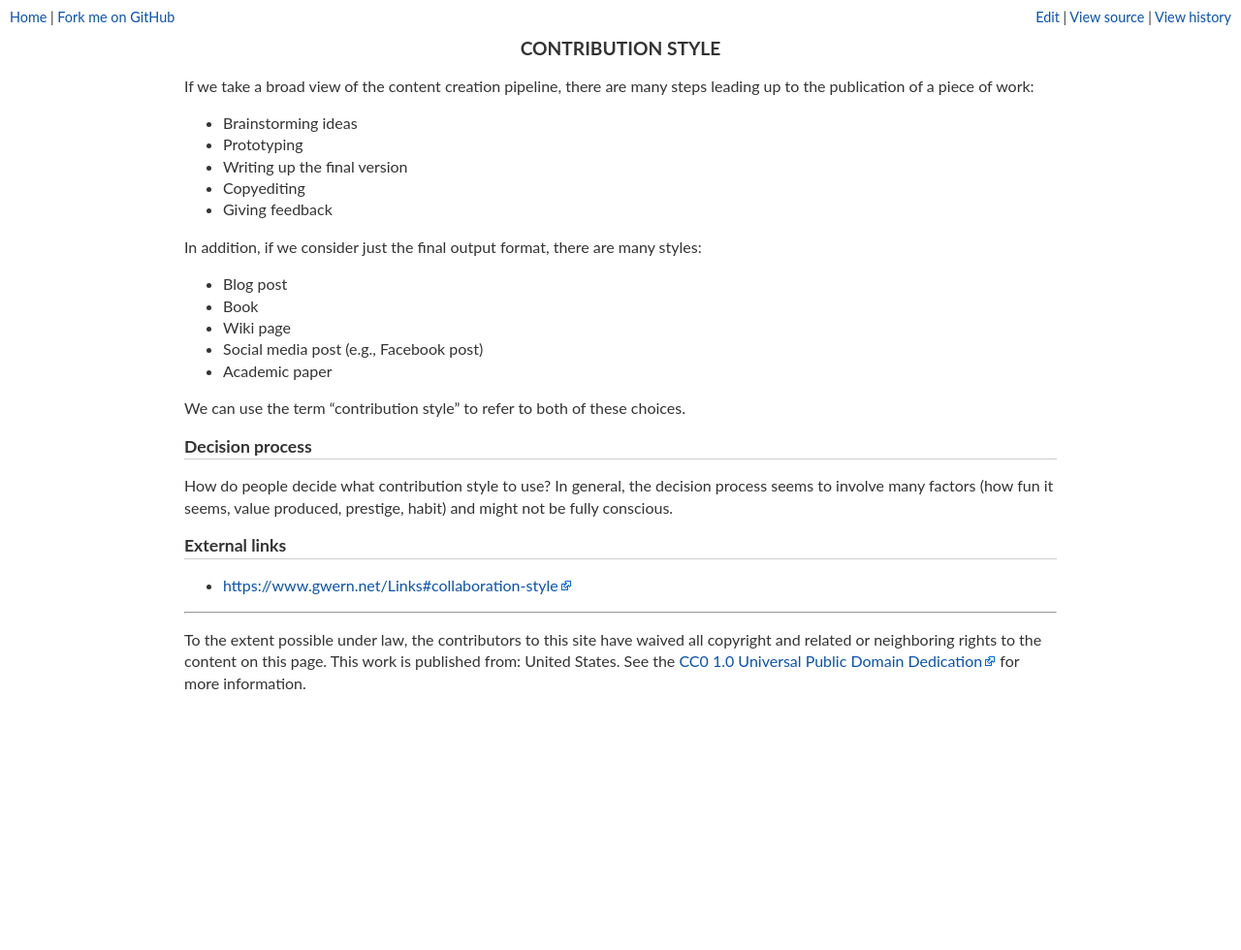
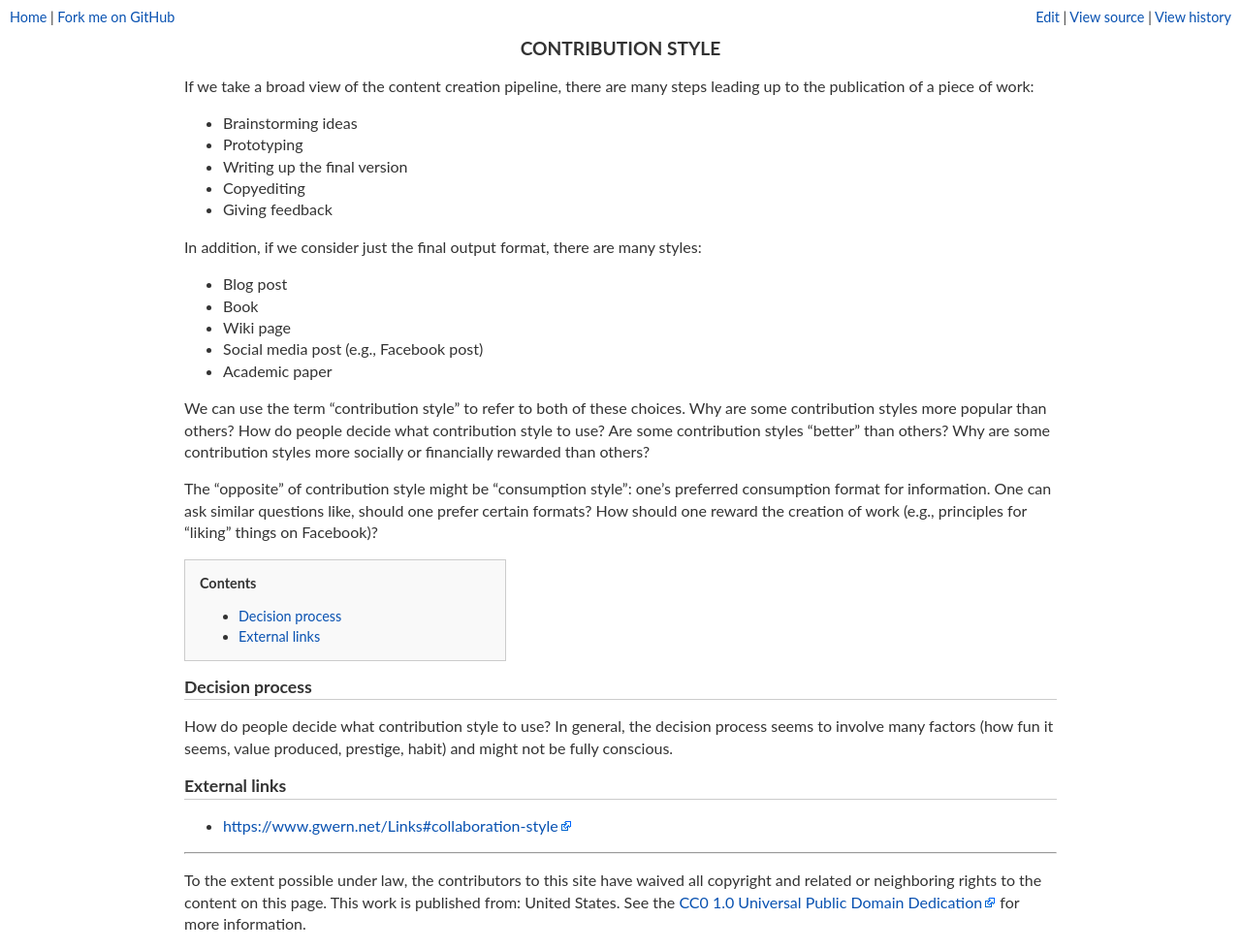
Before and after one commit to riceissa/contentcreation, a Jekyll site: the page built from contribution-style.md, in a window 1280 px wide. Shown: the whole page at 97% size. Built offline with Jekyll 4.4.1, drawn with Linux system fonts in a browser that asks for light colours; before the commit the page ends 900 px from its top, so only the background shows below that.

Commit message:
add more

```diff
--- a/contribution-style.md
+++ b/contribution-style.md
@@ -21,7 +21,18 @@ many styles:
 - Academic paper
 
 We can use the term "contribution style" to refer to both of these
-choices.
+choices. Why are some contribution styles more popular than others?
+How do people decide what contribution style to use? Are some
+contribution styles "better" than others? Why are some contribution
+styles more socially or financially rewarded than others?
+
+The "opposite" of contribution style might be "consumption style":
+one's preferred consumption format for information. One can ask
+similar questions like, should one prefer certain formats? How should
+one reward the creation of work (e.g., principles for "liking" things
+on Facebook)?
+
+{% include toc.md %}
 
 ## Decision process
 
```
